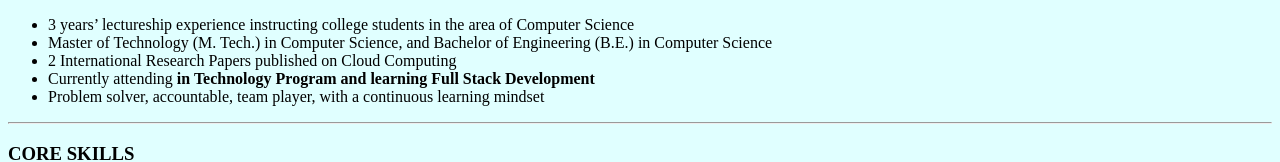
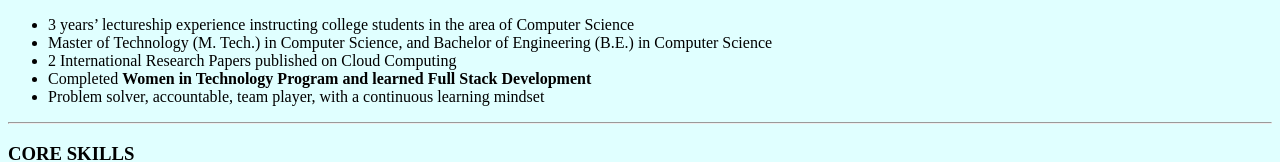
Before and after one commit to JyotsanaOjha/Old-Professional-Profile, a plain HTML site: page index.html in a window 1280 px wide. Shown: the part 259-421 px from the top of the page. Drawn offline with Linux system fonts and the light colour scheme.

Commit message:
Updated WiT Completion

```diff
--- a/index.html
+++ b/index.html
@@ -27,7 +27,7 @@
         <li>3 years’ lectureship experience instructing college students in the area of Computer Science</li>
 	    <li>Master of Technology (M. Tech.) in Computer Science, and Bachelor of Engineering (B.E.) in Computer Science</li>
 	    <li>2 International Research Papers published on Cloud Computing</li>
-	    <li>Currently attending <strong> in Technology Program and learning Full Stack Development </strong></li>
+	    <li>Completed <strong> Women in Technology Program and learned Full Stack Development </strong></li>
         <li>Problem solver, accountable, team player, with a continuous learning mindset </li>
     </ul>
 
```
